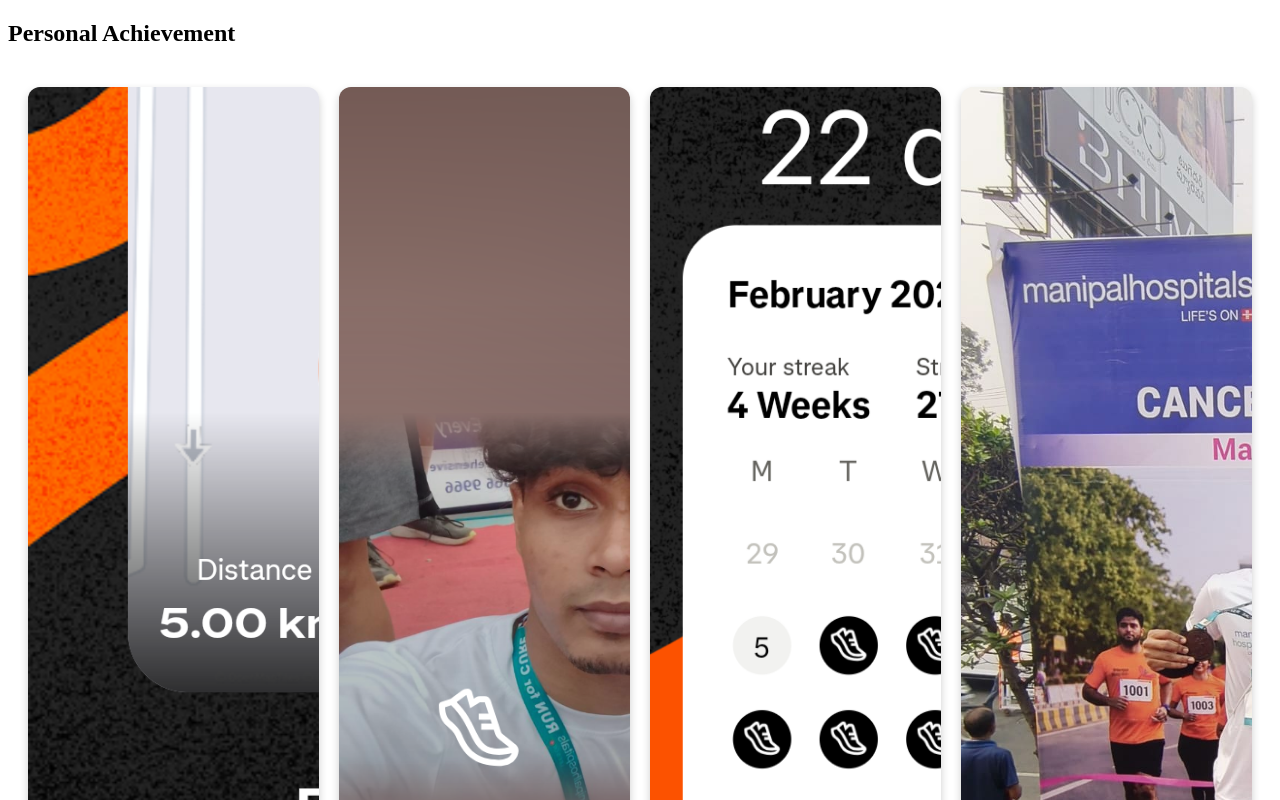
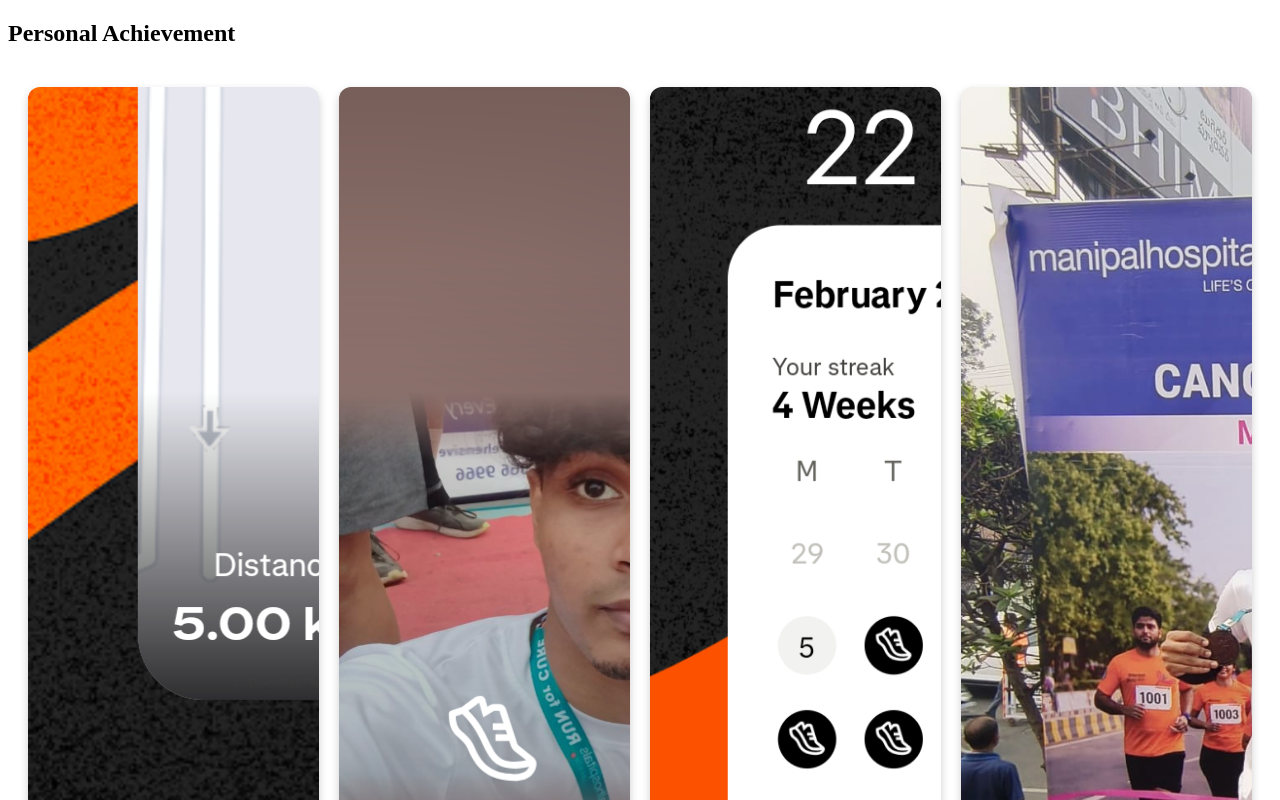
Before and after one commit to arshhx000/Arshad, a plain HTML site: page personal-Achivement.html in a window 1280 px wide. Shown: the top 800 px of the page. Drawn offline with Linux system fonts and the light colour scheme.

Commit message:
Update personal-Achivement.html

```diff
--- a/personal-Achivement.html
+++ b/personal-Achivement.html
@@ -19,7 +19,7 @@
 }
 
 .frame img{
-  width:900px;
+  width:990px;
   height:1060px;
   object-fit:cover;
 }
```
